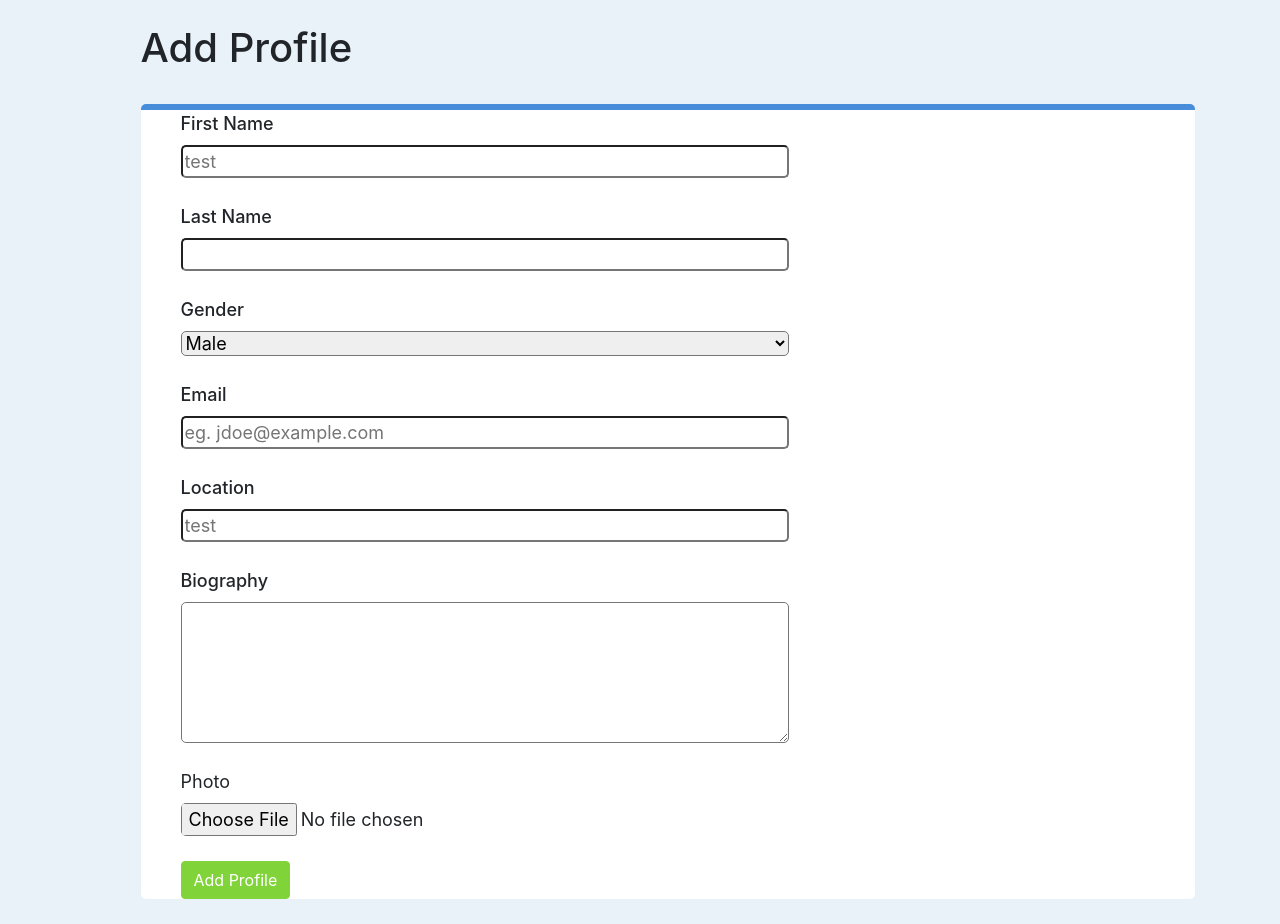
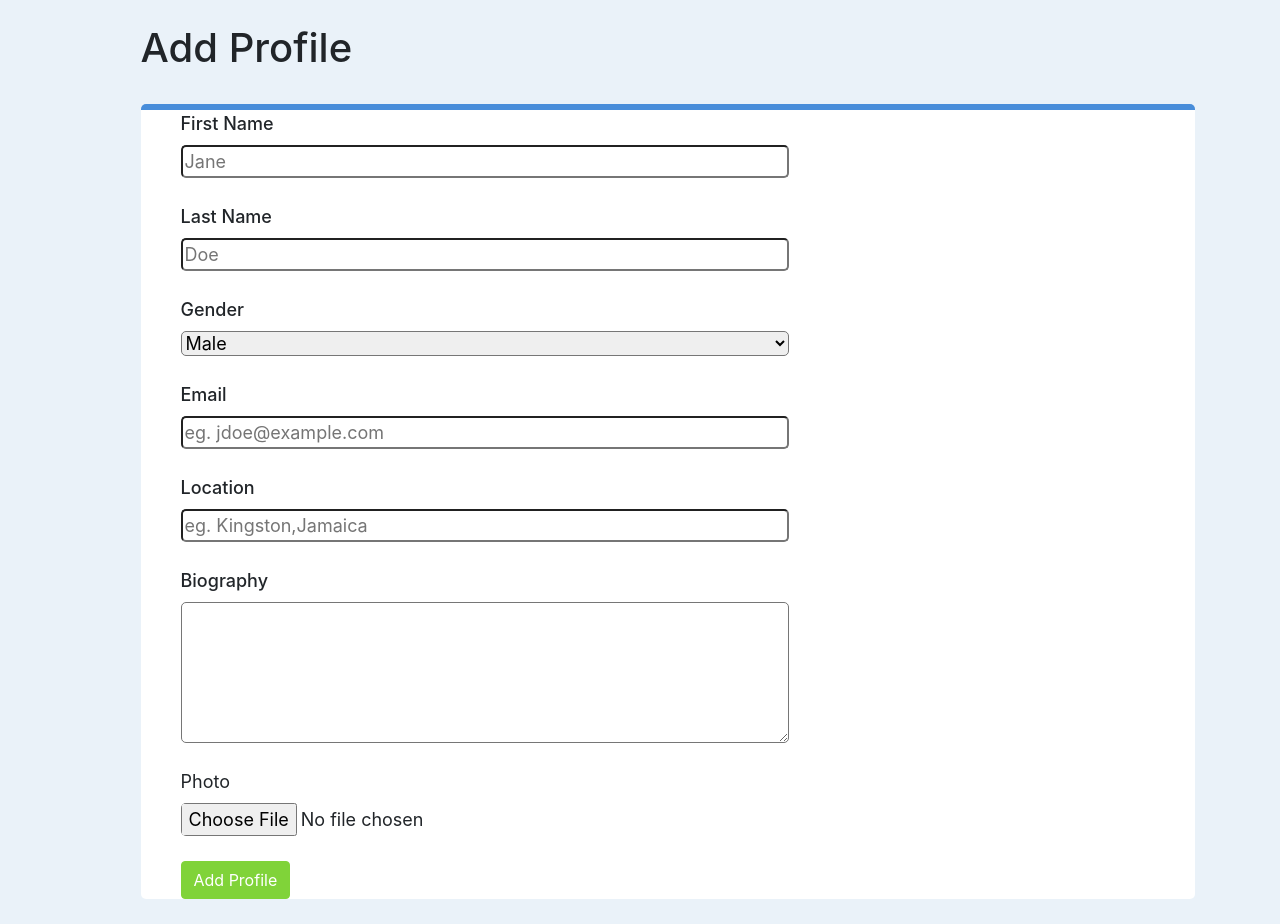
Before and after one commit to jjdale1999/info3180-project1, a Flask app: page /profile in a window 1280 px wide. Shown: the part 56-980 px from the top of the page. Run offline with Flask 2, Linux system fonts and the light colour scheme; some libraries are stand-ins or nearby versions.

Commit message:
changes to placeholders on add profile form

```diff
--- a/app/forms.py
+++ b/app/forms.py
@@ -6,8 +6,8 @@ from wtforms.validators import DataRequired, Email
 from wtforms import PasswordField
 from wtforms.validators import InputRequired
 class CreateProfile(FlaskForm):
-    fname = StringField('First Name', validators=[DataRequired()],render_kw={"placeholder":"test"})
-    lname = StringField('Last Name', validators=[DataRequired()])
+    fname = StringField('First Name', validators=[DataRequired()],render_kw={"placeholder":"Jane"})
+    lname = StringField('Last Name', validators=[DataRequired()],render_kw={"placeholder":"Doe"})
     email = StringField('Email', validators=[DataRequired(), Email()],render_kw={"placeholder":"eg. jdoe@example.com"})
     location = StringField('Location', validators=[DataRequired()],render_kw={"placeholder":"eg. Kingston,Jamaica"})
     gender = SelectField('Gender',choices=[('Male','Male'),('Female','Female')])
--- a/app/templates/addprofile.html
+++ b/app/templates/addprofile.html
@@ -27,7 +27,7 @@
       </div>
       <div class='lbtxt'>
         {{form.location.label (class="bold") }}
-        {{form.location (class="txtbox",placeholder="test")}}
+        {{form.location (class="txtbox")}}
       </div>
 
       <div class='lbtxt'>
```
